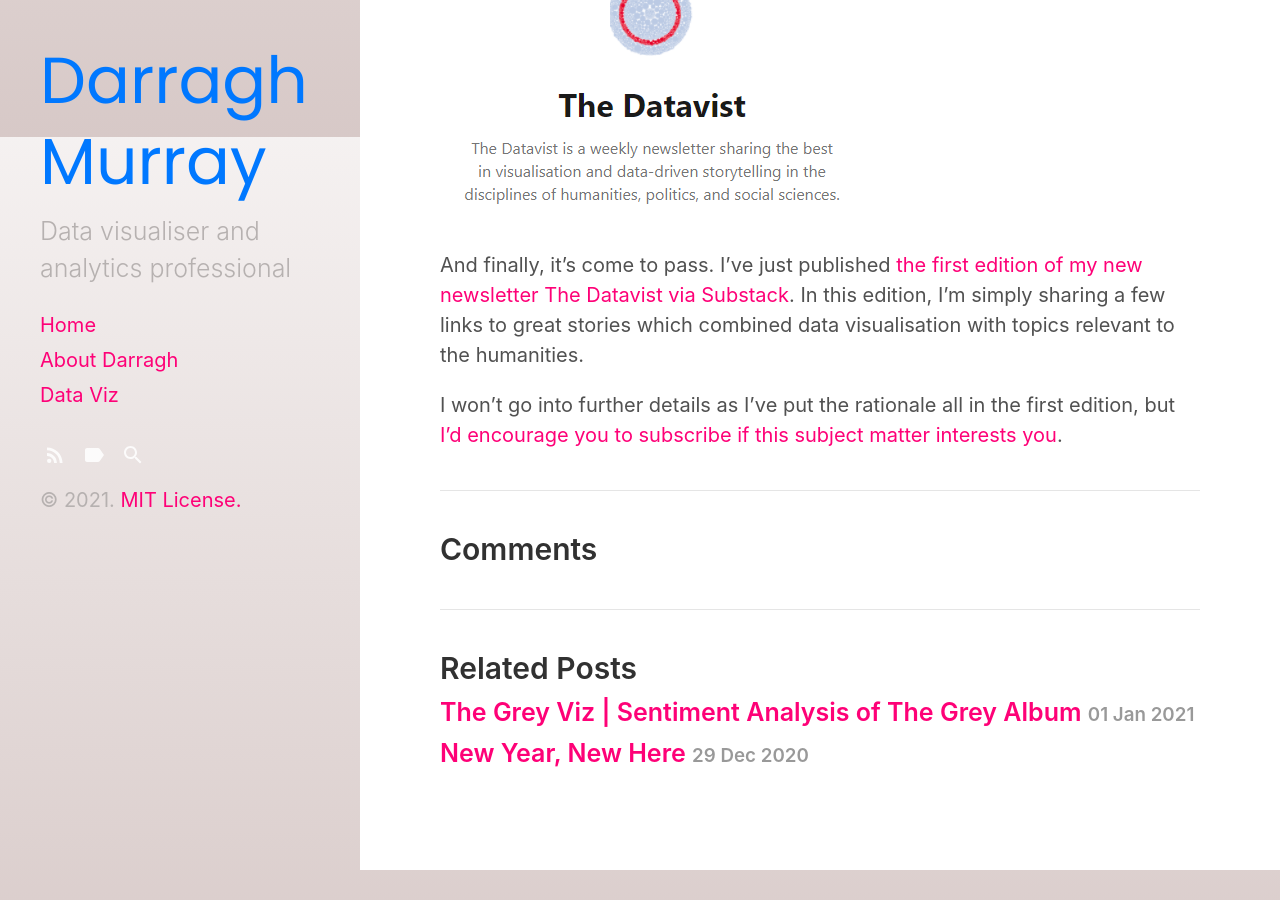
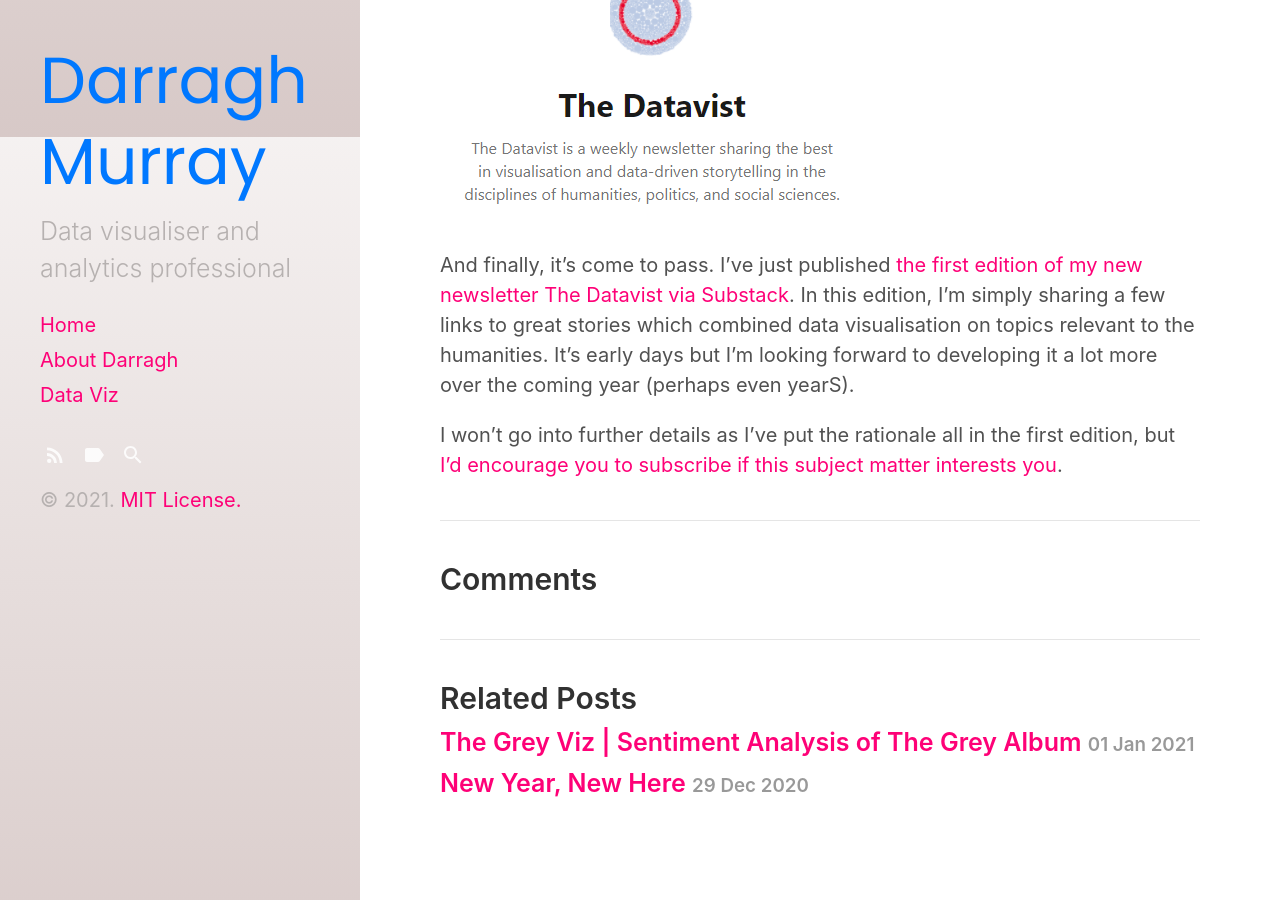
Before and after one commit to dbmurray/dbmurray.github.io, a Jekyll site: the page built from _posts/2021-01-03-the-datavist-newsletter.md, in a window 1280 px wide and 900 px high, scrolled down 763 px. Built offline with Jekyll 4.4.1, drawn with Linux system fonts in a browser that asks for light colours; before the commit the page ends 1633 px from its top, so only the background shows below that.

Commit message:
Update 2021-01-03-the-datavist-newsletter.md

```diff
--- a/_posts/2021-01-03-the-datavist-newsletter.md
+++ b/_posts/2021-01-03-the-datavist-newsletter.md
@@ -10,8 +10,8 @@ For quite some time, I've been thinking about starting my own newsletter, but I
 
 I did a few of my own visualisations, including this one examining the <a href="https://public.tableau.com/profile/darragh.murray#!/vizhome/SeekingRefugeFromtheStorm/RefugeFromtheStorm">impact of climate change on forced migration</a>, and it got me thinking: "this area is really exciting - I would love to write about this."
 
-![The Datavist Newsletter](/assets/images/the-datavist.png)
+![The Datavist Newsletter](/assets/images/the-datavist.PNG)
 
-And finally, it's come to pass. I've just published <a href="https://thedatavist.substack.com/p/female-activism-in-the-time-of-covid19">the first edition of my new newsletter The Datavist via Substack</a>. In this edition, I'm simply sharing a few links to great stories which combined data visualisation with topics relevant to the humanities.
+And finally, it's come to pass. I've just published <a href="https://thedatavist.substack.com/p/female-activism-in-the-time-of-covid19">the first edition of my new newsletter The Datavist via Substack</a>. In this edition, I'm simply sharing a few links to great stories which combined data visualisation on topics relevant to the humanities. It's early days but I'm looking forward to developing it a lot more over the coming year (perhaps even yearS).
 
 I won't go into further details as I've put the rationale all in the first edition, but <a href="https://thedatavist.substack.com/">I'd encourage you to subscribe if this subject matter interests you</a>.
```
